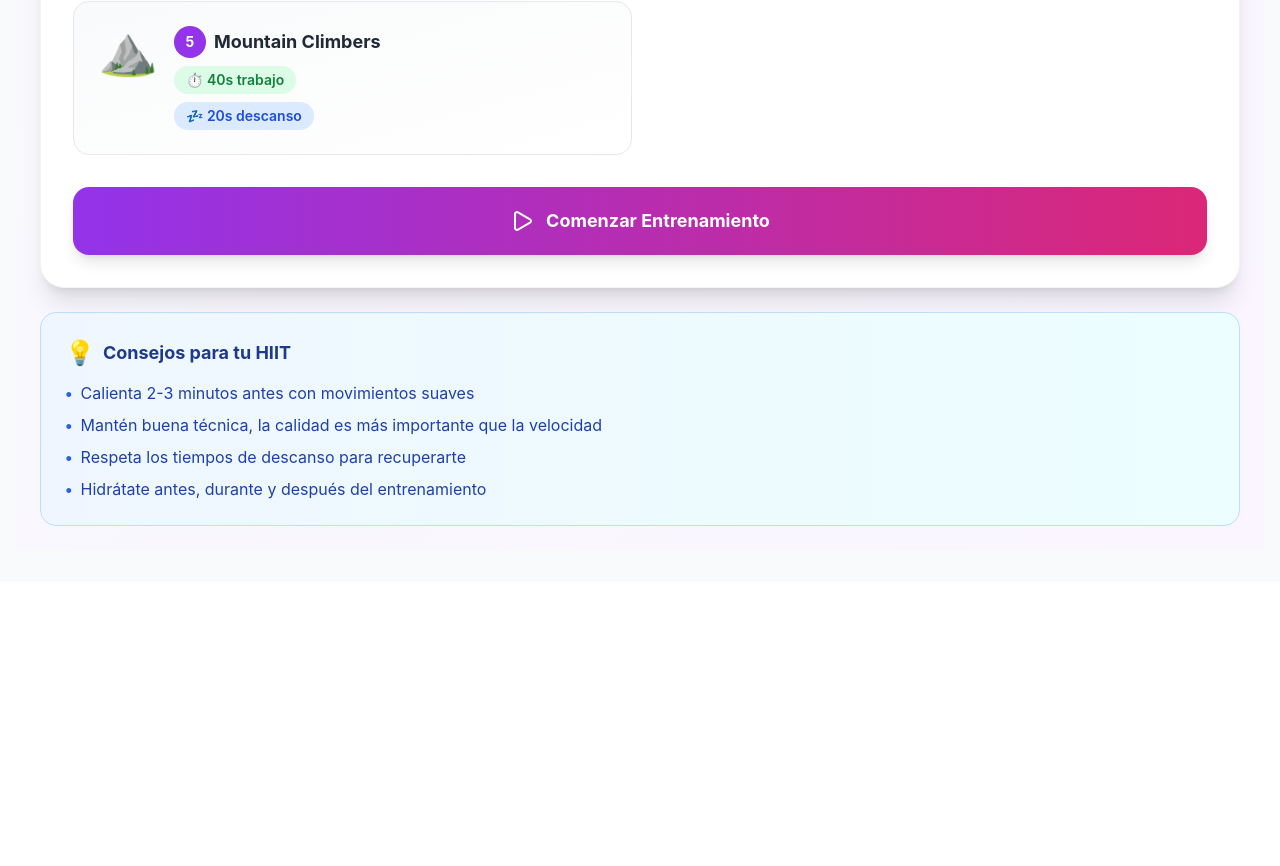
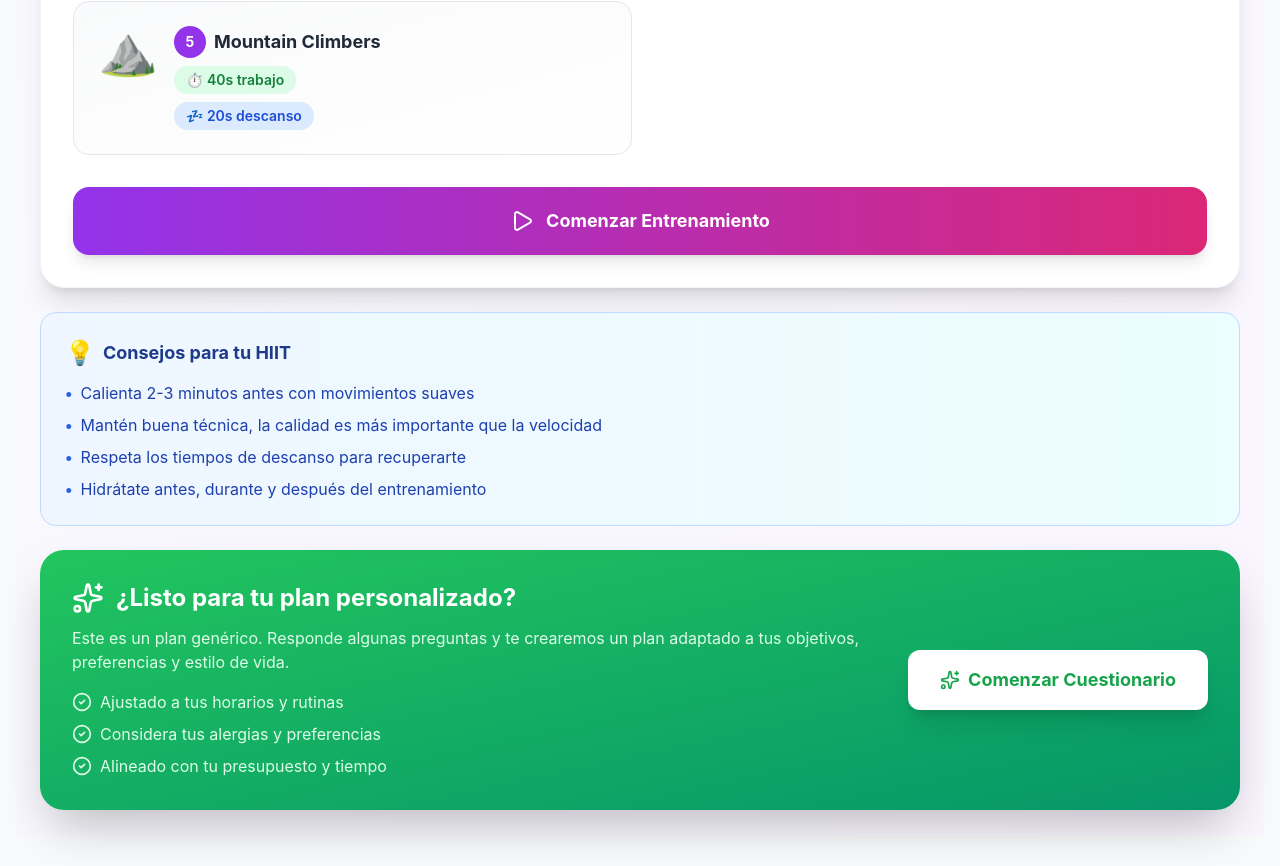
Before and after one commit to AleRabbia/quickfit, a React (Vite) app: page /#/workout in a window 1280 px wide. Shown: the part 988-1854 px from the top of the page. Before the commit the page ends 1570 px from the top, so only its background shows below. Built offline with nearby package versions, Linux system fonts and the light colour scheme; the HTML template or start-up script is replaced by a standard one.

Commit message:
plan entrenamiento

```diff
--- a/src/components/user/WorkoutPlan.jsx
+++ b/src/components/user/WorkoutPlan.jsx
@@ -1,5 +1,6 @@
 import { useState, useEffect } from 'react';
-import { Play, Pause, RotateCcw, Clock, Flame, Calendar, CheckCircle2, X } from 'lucide-react';
+import { Sparkles ,Play, Pause, RotateCcw, Clock, Flame, Calendar, CheckCircle2, X } from 'lucide-react';
+import WorkoutWizard from './WorkoutWizard';
 
 function WorkoutPlan() {
   const [selectedDay, setSelectedDay] = useState('Lunes');
@@ -8,6 +9,7 @@ function WorkoutPlan() {
   const [timeLeft, setTimeLeft] = useState(45);
   const [isResting, setIsResting] = useState(false);
   const [showWorkoutModal, setShowWorkoutModal] = useState(false);
+  const [showWizard, setShowWizard] = useState(false);
 
   const daysOfWeek = ['Lunes', 'Martes', 'Miércoles', 'Jueves', 'Viernes', 'Sábado', 'Domingo'];
 
@@ -141,6 +143,23 @@ function WorkoutPlan() {
     return () => clearInterval(interval);
   }, [isTimerActive, timeLeft, isResting, currentExercise, todayWorkout]);
 
+  useEffect(() => {
+    if (showWizard) {
+      const scrollBarComp = window.innerWidth - document.documentElement.clientWidth;
+      document.body.style.overflow = 'hidden';
+      document.body.style.paddingRight = `${scrollBarComp}px`;
+    } else {
+      document.body.style.overflow = '';
+      document.body.style.paddingRight = '';
+    }
+
+    return () => {
+      document.body.style.overflow = '';
+      document.body.style.paddingRight = '';
+    };
+  }, [showWizard]);
+
+
   const startWorkout = () => {
     setShowWorkoutModal(true);
     setCurrentExercise(0);
@@ -165,8 +184,30 @@ function WorkoutPlan() {
     }
   };
 
+  const handleWizardComplete = (formData) => {
+    console.log('Datos del wizard:', formData);
+    setShowWizard(false);
+  };
+
   return (
     <div className="min-h-screen bg-gradient-to-br from-slate-50 to-purple-50 p-6">
+      {showWizard && (
+        <div
+          className="fixed inset-0 bg-black/50 backdrop-blur-sm flex items-center justify-center z-50"
+          onClick={() => setShowWizard(false)}
+        >
+          <div
+            className="relative bg-white rounded-3xl shadow-2xl max-w-5xl w-full max-h-[90vh] overflow-y-auto scrollbar-hide"
+            onClick={(e) => e.stopPropagation()}
+          >
+            <WorkoutWizard
+              onClose={() => setShowWizard(false)}
+              onComplete={handleWizardComplete}
+            />
+          </div>
+        </div>
+      )}
+
       <div className="max-w-7xl mx-auto space-y-6">
         <div className="bg-white rounded-3xl shadow-xl p-8 border border-gray-100">
           <div className="flex items-center justify-between mb-6">
@@ -396,6 +437,43 @@ function WorkoutPlan() {
             </div>
           </div>
         )}
+
+        {/* CTA para personalizar plan */}
+        <div className="bg-gradient-to-br from-green-500 to-emerald-600 rounded-3xl p-8 text-white shadow-2xl">
+          <div className="flex flex-col md:flex-row items-center justify-between gap-6">
+            <div className="flex-1">
+              <div className="flex items-center gap-3 mb-3">
+                <Sparkles className="w-8 h-8" />
+                <h3 className="text-2xl font-bold">¿Listo para tu plan personalizado?</h3>
+              </div>
+              <p className="text-green-100 mb-4">
+                Este es un plan genérico. Responde algunas preguntas y te crearemos un plan
+                adaptado a tus objetivos, preferencias y estilo de vida.
+              </p>
+              <ul className="space-y-2 text-green-100">
+                <li className="flex items-center gap-2">
+                  <CheckCircle2 className="w-5 h-5" />
+                  Ajustado a tus horarios y rutinas
+                </li>
+                <li className="flex items-center gap-2">
+                  <CheckCircle2 className="w-5 h-5" />
+                  Considera tus alergias y preferencias
+                </li>
+                <li className="flex items-center gap-2">
+                  <CheckCircle2 className="w-5 h-5" />
+                  Alineado con tu presupuesto y tiempo
+                </li>
+              </ul>
+            </div>
+            <button
+              onClick={() => setShowWizard(true)}
+              className="px-8 py-4 bg-white text-green-600 rounded-xl font-bold text-lg hover:scale-105 transition-all shadow-xl whitespace-nowrap flex items-center gap-2"
+            >
+              <Sparkles className="w-5 h-5" />
+              Comenzar Cuestionario
+            </button>
+          </div>
+        </div>
       </div>
     </div>
   );
--- a/src/components/user/WorkoutWizard.jsx
+++ b/src/components/user/WorkoutWizard.jsx
@@ -128,7 +128,7 @@ function WorkoutWizard({ onClose, onComplete }) {
   };
 
   return (
-    <div className="fixed inset-0 bg-black/60 backdrop-blur-sm flex items-center justify-center p-4 z-50 overflow-y-auto">
+    <div > {/*className="fixed inset-0 bg-black/60 backdrop-blur-sm flex items-center justify-center p-4 z-50 overflow-y-auto">*/}
       <div className="bg-white rounded-3xl shadow-2xl max-w-4xl w-full my-8">
         {/* Header */}
         <div className="bg-gradient-to-r from-purple-600 to-pink-600 p-8 rounded-t-3xl text-white relative overflow-hidden">
```
